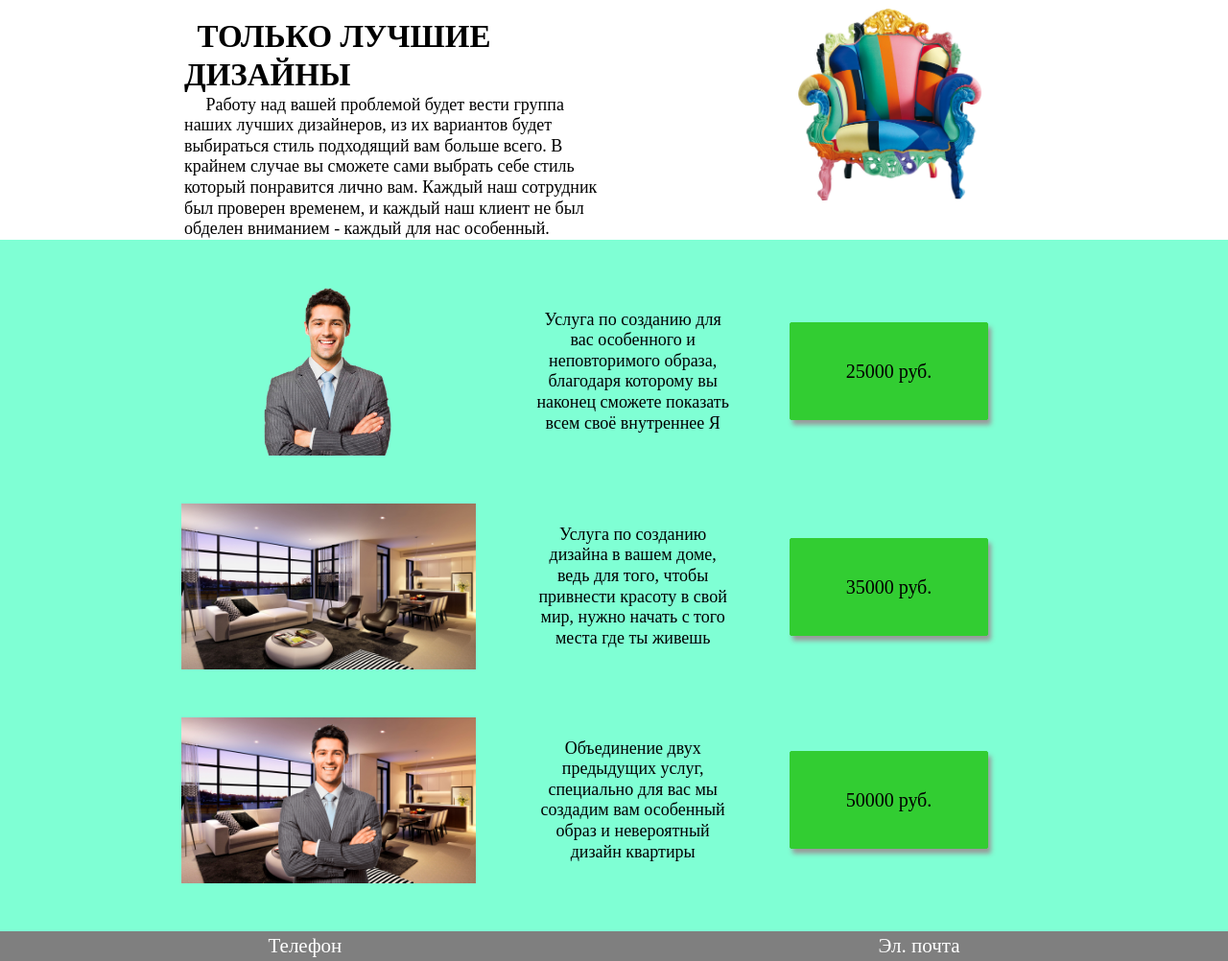
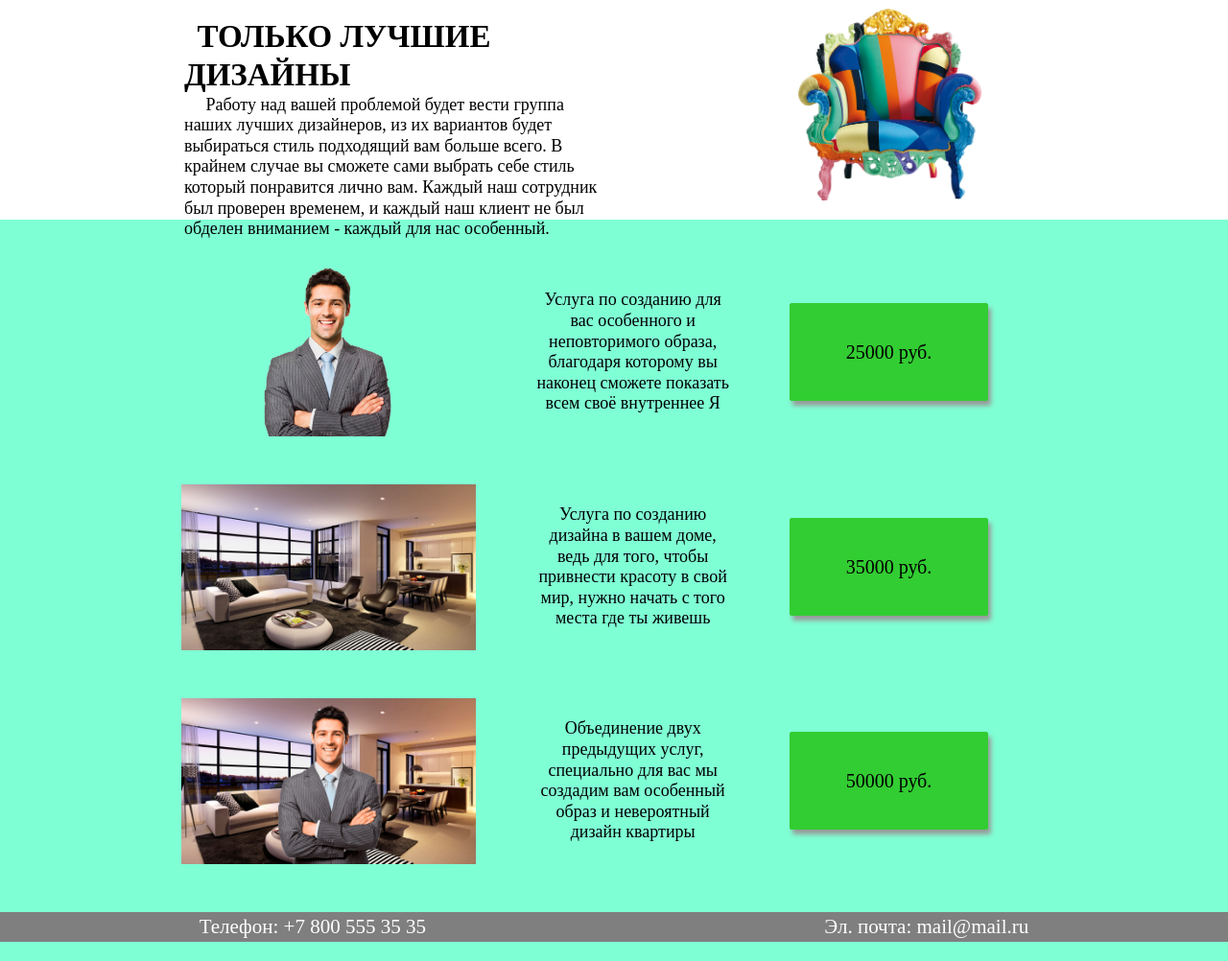
Before and after one commit to PerfectGold4/-Landing_database-, a PHP site: page / in a window 1280 px wide. Shown: the part 822-1824 px from the top of the page at 96% size. Run offline with PHP 8.4, Linux system fonts and the light colour scheme; some libraries are stand-ins or nearby versions.

Commit message:
Затемнение +правки

```diff
--- a/files/styles/style.css
+++ b/files/styles/style.css
@@ -8,17 +8,11 @@
   letter-spacing: 3px;
 }
 
-.back_hid {
-  background: rgba(0, 0, 0, 0.5);
+.fin_hid {
   z-index: 99999;
   position: fixed;
-}
-
-.fin_hid {
   width: 50%;
   padding: 30px 0 70px 0;
-  z-index: 99999;
-  position: fixed;
   margin: 15% 25%;
   background: white;
   border-radius: 10px;
@@ -124,7 +118,7 @@
 
 #fourth {
   background: white;
-  margin-bottom: 30px;
+  padding-bottom: 30px;
   height: 200px;
 }
 #fourth p {
@@ -148,66 +142,6 @@
 #fourth .inf {
   padding: 10px 15%;
   max-height: 200px;
-}
-
-#fifth {
-  width: 70%;
-  margin: 0 auto;
-}
-#fifth #viewport {
-  width: 100%;
-  display: table;
-  position: relative;
-  overflow: hidden;
-  -webkit-user-select: none;
-  -moz-user-select: none;
-  -ms-user-select: none;
-  -o-user-select: none;
-  user-select: none;
-}
-#fifth #slidewrapper {
-  position: relative;
-  width: 400%;
-  top: 0;
-  left: 0;
-  margin: 0;
-  padding: 0;
-  -webkit-transition: 1s;
-  -o-transition: 1s;
-  transition: 1s;
-  -webkit-transition-timing-function: ease-in-out;
-  -o-transition-timing-function: ease-in-out;
-  transition-timing-function: ease-in-out;
-}
-#fifth #slidewrapper ul, #fifth #slidewrapper li {
-  margin: 0;
-  padding: 0;
-}
-#fifth #slidewrapper li {
-  width: 25%;
-  list-style: none;
-  display: inline;
-  float: left;
-}
-#fifth .slide-img {
-  width: 100%;
-}
-#fifth #prev-btn, #fifth #next-btn {
-  position: absolute;
-  width: 50px;
-  height: 50px;
-  background-color: rgba(0, 0, 0, 0.5);
-  border-radius: 50%;
-  top: calc(50% - 25px);
-}
-#fifth #prev-btn:hover, #fifth #next-btn:hover {
-  cursor: pointer;
-}
-#fifth #prev-btn {
-  left: 20px;
-}
-#fifth #next-btn {
-  right: 20px;
 }
 
 section {
--- a/files/styles/style.scss
+++ b/files/styles/style.scss
@@ -37,10 +37,9 @@
 	background-repeat:no-repeat;}
 
 header { p{@include head(center, 3px, 20px)} }
-.back_hid{
-	z-index: 99999;
-	position: fixed;
 	.fin_hid{
+		z-index: 99999;
+		position: fixed;
 		width: 50%;
 		padding: 30px 0 70px 0;
 		margin: 15% 25%;
@@ -57,7 +56,6 @@
 			p#ft{
 				font-size: 17px;
 				text-align: center;
-			}
 		}
 	}
 }
@@ -123,7 +121,7 @@
 
 #fourth {
 	background: white;
-	margin-bottom: 30px;
+	padding-bottom: 30px;
 	height: 200px;
 	p{
 		float: left;
@@ -137,75 +135,6 @@
 	.inf {
 		padding: 10px 15%;
 		max-height: 200px;}}
-
-#fifth {
-	width: 70%;
-	margin: 0 auto;
-
-	#viewport {
-	    width: 100%;
-	    display: table;
-	    position: relative;
-	    overflow: hidden;
-	    -webkit-user-select: none;
-	    -moz-user-select: none;
-	    -ms-user-select: none;
-	    -o-user-select: none;
-	    user-select: none;
-	}
-
-	#slidewrapper {
-	    position: relative;
-	    							width: calc(100% * 4);
-	    top: 0;
-	    left: 0;
-	    margin: 0;
-	    padding: 0;
-	    -webkit-transition: 1s;
-	    -o-transition: 1s;
-	    transition: 1s;
-	    -webkit-transition-timing-function: ease-in-out;
-	    -o-transition-timing-function: ease-in-out;
-	    transition-timing-function: ease-in-out;
-	}
-
-	#slidewrapper ul, #slidewrapper li {
-	    margin: 0;
-	    padding: 0;
-	}
-
-	#slidewrapper li {
-	    width: calc(100%/4);
-	    list-style: none;
-	    display: inline;
-	    float: left;
-		}
-
-	.slide-img {
-	    width: 100%;
-		}
-
-	#prev-btn, #next-btn {
-	    position: absolute;
-	    width: 50px;
-	    height: 50px;
-	    background-color: $head-foot;
-	    border-radius: 50%;
-	    top: calc(50% - 25px);
-		}
-
-	#prev-btn:hover, #next-btn:hover {
-	    cursor: pointer;
-		}
-
-	#prev-btn {
-	    left: 20px;
-		}
-
-	#next-btn {
-	    right: 20px;
-		}
-}
 
 section {
 	background: #7FFFD4;
--- a/index.html
+++ b/index.html
@@ -7,10 +7,7 @@
 	<link rel="shortcut icon" href="files/pictures/im/logo.png">
 	<link rel="stylesheet" type="text/css" href="files/styles/reset.css">
 	<link rel="stylesheet" type="text/css" href="files/styles/style.css">
-	<link rel="stylesheet" type="text/css" href="https://ajax.aspnetcdn.com/ajax/jquery.ui/1.10.4/themes/ui-lightness/jquery-ui.css">
-	<script src="https://code.jquery.com/jquery-3.6.0.min.js"></script>
-	<script src="https://ajax.aspnetcdn.com/ajax/jquery.ui/1.10.4/jquery-ui.js"></script>
-	<script src="files/script/Transit.js"></script>
+	<script ENGINE="text/javascript" src="https://code.jquery.com/jquery-3.6.0.min.js "></script>
 </head>
 
 <body>
@@ -19,12 +16,13 @@
 		<p>Название</p>
 	</header>
 
-	<main>
+
 			<article class="fin_hid">
 				<img src="files/pictures/im/close.png" id="for_fh">
 				<div><p id="ft">Спасибо! Наш работник свяжется с вами.</p></div>
 			</article>
-		<div class="back_hid">
+
+
 			<article class="hid" id="hidden_1">
 				<img src="files/pictures/im/close.png" id="for_h_1">
 				<div><p id="t">Услуга по созданию для вас особенного и неповторимого образа, благодаря которому вы наконец сможете показать всем своё внутреннее Я</p></div>
@@ -33,7 +31,7 @@
 					<input type="button" class="butt"></input>
 				</form>
 			</article>
-		</div>
+
 			<article class="hid" id="hidden_2">
 				<img src="files/pictures/im/close.png" id="for_h_2">
 				<div><p id="t">Услуга по созданию дизайна в вашем доме, ведь для того, чтобы привнести красоту в свой мир, нужно начать с того места где ты живешь</p></div>
@@ -51,6 +49,7 @@
 				</form>
 			</article>
 
+	<main>
 		<article id="first">
 			<p><span>"Мы принесём красоту в&nbsp;ваш&nbsp;мир!"</span></p>
 		</article>
@@ -73,17 +72,6 @@
 				</span>
 			</p>
 			<img class="inf" src="files/pictures/im/02.jpg">
-		</article>
-
-		<article id="fifth">
-		        <div id="viewport">
-		        	<ul id="slidewrapper">
-		        	</ul>
-		            <div id="prev-next-btns">
-		                <div id="prev-btn"></div>
-		                <div id="next-btn"></div>
-		            </div>
-		        </div>
 		</article>
 
 		<section>
@@ -112,17 +100,16 @@
 
 	</main>
 	<footer>
-
 		<div>
 			<p>
-				<a href="tel:+7 965 027-23-40">Телефон</a>
-				<a href="mailto:ilushavolkov@mail.ru">Эл. почта</a>
+				<a href="tel:+7 965 027-23-40">Телефон: +7 800 555 35 35</a>
+				<a href="mailto:ilushavolkov@mail.ru">Эл. почта: mail@mail.ru</a>
 			</p>
 		</div>
 	</footer>
 </body>
 
 <script src="files/script/script.js"></script>
-<script type="php" src="files/script/json.php"></script>
+
 
 </html>
```
Also changed, not shown: files/script/script.js (+37 -10 lines), 1 other file. Lines whose indentation alone changed are shown as unchanged.
